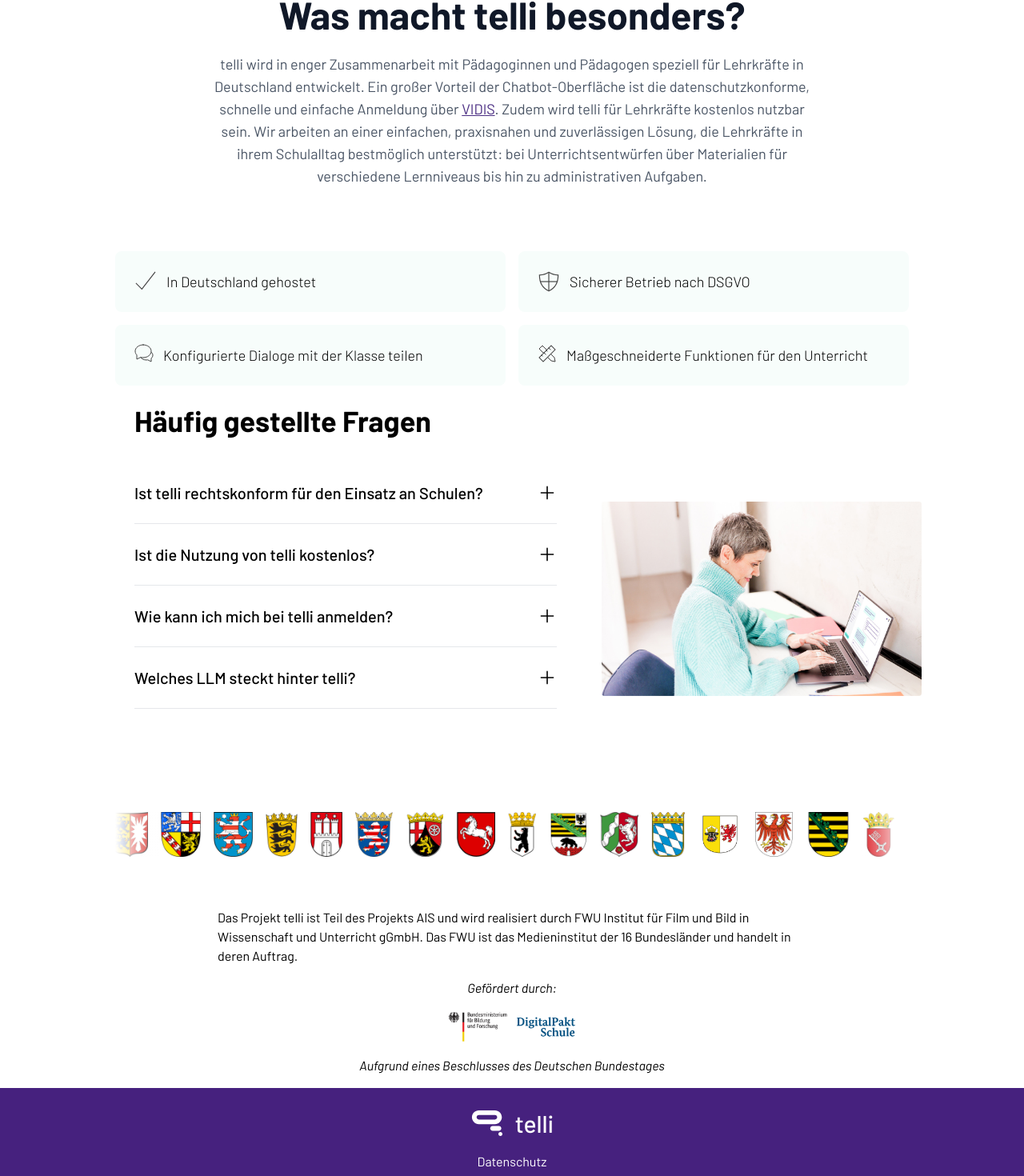
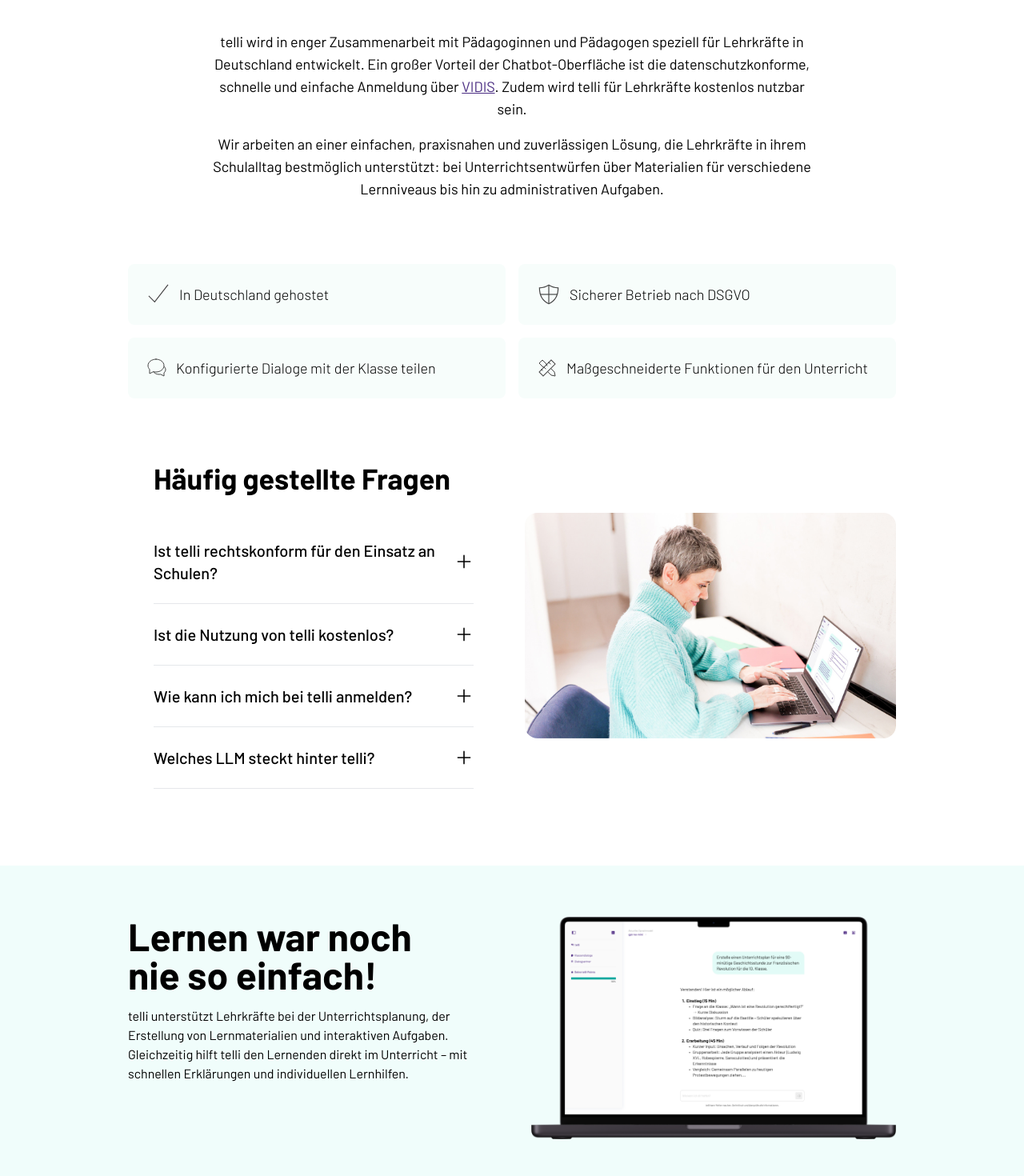
Before and after one commit to FWU-DE/telli-website, a Next.js app: page / in a window 1280 px wide. Shown: the part 1320-2790 px from the top of the page at 80% size. Built offline with nearby package versions, Linux system fonts and the light colour scheme.

Commit message:
feat: adjust layouts again

```diff
--- a/package.json
+++ b/package.json
@@ -24,5 +24,6 @@
     "postcss": "^8",
     "tailwindcss": "^4.0.0",
     "typescript": "^5"
-  }
+  },
+  "packageManager": "pnpm@9.12.3+sha512.cce0f9de9c5a7c95bef944169cc5dfe8741abfb145078c0d508b868056848a87c81e626246cb60967cbd7fd29a6c062ef73ff840d96b3c86c40ac92cf4a813ee"
 }
--- a/src/app/_client_page.tsx
+++ b/src/app/_client_page.tsx
@@ -1,4 +1,5 @@
 "use client";
+
 import Image from "next/image";
 import Accordion from "@/components/accordeon";
 import Carousell from "@/components/carousell";
@@ -23,17 +24,20 @@ export default function App() {
     {
       id: 2,
       title: "Ist die Nutzung von telli kostenlos?",
-      content: "Lorem ipsum dolor sit amet, consectetur adipiscing elit.",
+      content:
+        "Ja, perspektivisch soll telli allen Lehrkräften, Schülerinnen und Schülern in Deutschland kostenlos zur Verfügung stehen. Jedes Bundesland entscheidet individuell, ob und in welchem Umfang telli genutzt werden kann. Sobald telli an Ihrer Schule verfügbar ist, können Sie telli kostenlos nutzen.",
     },
     {
       id: 3,
       title: "Wie kann ich mich bei telli anmelden?",
-      content: "Lorem ipsum dolor sit amet, consectetur adipiscing elit.",
+      content:
+        "Lehrkräfte können sich über VIDIS anmelden und telli datenschutzkonform mit ihren Schülerinnen und Schülern nutzen. Nach dem Login kann die Lehrkraft alle Chatbot-Funktionen sofort nutzen, ohne dass ein zusätzliches Konto nötig ist.",
     },
     {
       id: 4,
       title: "Welches LLM steckt hinter telli?",
-      content: "Lorem ipsum dolor sit amet, consectetur adipiscing elit.",
+      content:
+        "telli ist an verschiedene Large Language Models angebunden, die alle in der EU betrieben werden. Lehrkräfte können wählen, mit welchem Sprachmodell sie arbeiten möchten. Unterschiedliche LLMs zu testen und deren Unterschiede im Antwortverhalten kennenzulernen, fördert das Verständnis für die Vielfalt und die Einsatzmöglichkeiten von KI-Systemen.",
     },
   ];
 
@@ -42,7 +46,7 @@ export default function App() {
       <div className="min-h-screen bg-white">
         <TopBar />
         <main className="">
-          <section className="grid grid-cols-2 max-md:grid-cols-1 items-center gap-8 py-16 container mx-auto px-4">
+          <section className="grid grid-cols-2 max-md:grid-cols-1 items-center gap-8 py-16 container mx-auto px-4 sm:px-8">
             <div className="flex max-w-xl flex-col gap-6">
               <h1 className="text-5xl font-bold text-gray-900">
                 Der KI-Chatbot <br /> für die Schule
@@ -81,7 +85,7 @@ export default function App() {
             className="bg-light-blue w-full overflow-x-auto"
             id="people_cards"
           >
-            <div className="grid grid-cols-1 md:grid-cols-2 lg:grid-cols-3 gap-8 max-w-7xl mx-auto p-6">
+            <div className="grid grid-cols-1 md:grid-cols-2 lg:grid-cols-3 gap-8 max-w-7xl mx-auto py-6 px-4 sm:px-8">
               <ImageCard
                 src="/person 1.jpg"
                 title="Unterricht vorbereiten mit KI"
@@ -99,14 +103,14 @@ export default function App() {
               />
             </div>
           </div>
-          <section className="py-16 text-center flex flex-col items-center justify-center px-4 mx-auto">
+          <section className="py-16 text-center flex flex-col items-center justify-center px-4 sm:px-8 mx-auto gap-4">
             <h2
               id="what_special"
-              className="mb-6 text-5xl font-bold text-gray-900"
+              className="mb-6 text-3xl sm:text-5xl font-bold text-gray-900"
             >
               Was macht telli besonders?
             </h2>
-            <p className="max-w-3xl text-lg text-gray-600">
+            <p className="max-w-3xl text-lg">
               telli wird in enger Zusammenarbeit mit Pädagoginnen und Pädagogen
               speziell für Lehrkräfte in Deutschland entwickelt. Ein großer
               Vorteil der Chatbot-Oberfläche ist die datenschutzkonforme,
@@ -117,22 +121,24 @@ export default function App() {
               >
                 VIDIS
               </a>
-              . Zudem wird telli für Lehrkräfte kostenlos nutzbar sein. Wir
-              arbeiten an einer einfachen, praxisnahen und zuverlässigen Lösung,
-              die Lehrkräfte in ihrem Schulalltag bestmöglich unterstützt: bei
-              Unterrichtsentwürfen über Materialien für verschiedene Lernniveaus
-              bis hin zu administrativen Aufgaben.
+              . Zudem wird telli für Lehrkräfte kostenlos nutzbar sein.
+            </p>
+            <p className="max-w-3xl text-lg">
+              Wir arbeiten an einer einfachen, praxisnahen und zuverlässigen
+              Lösung, die Lehrkräfte in ihrem Schulalltag bestmöglich
+              unterstützt: bei Unterrichtsentwürfen über Materialien für
+              verschiedene Lernniveaus bis hin zu administrativen Aufgaben.
             </p>
           </section>
-          <div className="container mx-auto max-w-5xl p-4">
+          <div className="container mx-auto max-w-5xl p-4 sm:px-8">
             <div className="grid grid-cols-1 md:grid-cols-2 gap-4">
-              <div className="bg-[#f7fdfb] p-6 rounded-lg flex items-start gap-3">
+              <div className="bg-[#f7fdfb] p-6 rounded-lg flex items-center gap-3">
                 <div className="w-7 h-7 shrink-0">
                   <CheckMarkIcon />
                 </div>
                 <h3 className="text-lg font-light">In Deutschland gehostet</h3>
               </div>
-              <div className="bg-[#f7fdfb] p-6 rounded-lg flex items-start gap-3">
+              <div className="bg-[#f7fdfb] p-6 rounded-lg flex items-center gap-3">
                 <div className="w-7 h-7 shrink-0">
                   <ShieldIcon />
                 </div>
@@ -140,15 +146,15 @@ export default function App() {
                   Sicherer Betrieb nach DSGVO
                 </h3>
               </div>
-              <div className="bg-[#f7fdfb] p-6 rounded-lg flex items-start gap-3">
-                <div className="w-6 h-6 shrink-0">
+              <div className="bg-[#f7fdfb] p-6 rounded-lg flex items-center gap-3">
+                <div className="w-6 h-6">
                   <ChatIcon />
                 </div>
                 <h3 className="text-lg font-light">
                   Konfigurierte Dialoge mit der Klasse teilen
                 </h3>
               </div>
-              <div className="bg-[#f7fdfb] p-6 rounded-lg flex items-start gap-3">
+              <div className="bg-[#f7fdfb] p-6 rounded-lg flex items-center gap-3">
                 <div className="w-6 h-6 shrink-0">
                   <RulerIcon />
                 </div>
@@ -157,24 +163,52 @@ export default function App() {
                 </h3>
               </div>
             </div>
-            <div id="faq" className="flex items-start gap-8">
-              <div className="p-6 w-xl min-h-96 shrink-0">
+            <div
+              id="faq"
+              className="grid grid-cols-1 lg:grid-cols-2 gap-8 py-16"
+            >
+              <div className="p-4 sm:px-8">
                 <h1 className="text-4xl font-bold mb-8">
                   Häufig gestellte Fragen
                 </h1>
                 <Accordion items={faqItems} />
               </div>
-              <Image
+              <div className="flex flex-col items-center justify-center">
+                <img
                   src="/ais-telli-mockup-visual.jpeg"
                   alt="AIS telli mockup visual"
-                width={400}
-                height={533}
-                className="rounded-2xl object-contain aspect-3/4 shrink-0"
+                  className="rounded-2xl w-full max-w-3xl"
                 />
               </div>
+            </div>
+          </div>
+          <section className="bg-light-blue w-full overflow-x-auto py-16">
+            <div className="mx-auto max-w-5xl px-4 sm:px-8 grid grid-cols-1 md:grid-cols-2 gap-12">
+              <div className="flex flex-col gap-4">
+                <h2 className="text-5xl font-bold max-w-96">
+                  Lernen war noch nie so einfach!
+                </h2>
+                <p>
+                  telli unterstützt Lehrkräfte bei der Unterrichtsplanung, der
+                  Erstellung von Lernmaterialien und interaktiven Aufgaben.
+                  Gleichzeitig hilft telli den Lernenden direkt im Unterricht –
+                  mit schnellen Erklärungen und individuellen Lernhilfen.
+                </p>
+              </div>
+              <div className="flex flex-col justify-center items-center">
+                <img
+                  src="/telli-laptop-mockup.png"
+                  className="w-fit"
+                  alt="Telli app on a laptop"
+                />
+              </div>
+            </div>
+          </section>
+          <section className="mx-auto max-w-5xl px-4 sm:px-8 py-16">
             <Carousell />
-            <section className="mx-auto px-4 max-w-3xl flex flex-col items-center gap-4 mt-16">
-              <p>
+          </section>
+          <section className="mx-auto px-4 sm:px-8 max-w-3xl flex flex-col items-center gap-6 mb-16">
+            <p className="text-center">
               Das Projekt telli ist Teil des Projekts AIS und wird realisiert
               durch FWU Institut für Film und Bild in Wissenschaft und
               Unterricht gGmbH. Das FWU ist das Medieninstitut der 16
@@ -190,7 +224,6 @@ export default function App() {
             />
             <em>Aufgrund eines Beschlusses des Deutschen Bundestages</em>
           </section>
-          </div>
         </main>
         <Footer />
       </div>
--- a/src/app/layout.tsx
+++ b/src/app/layout.tsx
@@ -18,7 +18,7 @@ export default function RootLayout({
   children: React.ReactNode;
 }>) {
   return (
-    <html lang="en">
+    <html lang="en" className="scroll-smooth">
       <head>
         <link rel="icon" href="/favicon.svg" sizes="any" />
       </head>
--- a/src/components/accordeon.tsx
+++ b/src/components/accordeon.tsx
@@ -20,14 +20,14 @@ export default function Accordion({ items, defaultOpen }: AccordionProps) {
     defaultOpen || null,
   );
   return (
-    <div className="w-full max-w-3xl mx-auto">
+    <div className="w-full">
       {items.map((item) => (
-        <div key={item.id} className="border-b border-gray-200">
+        <div key={item.id} className="border-b border-gray-200 w-full">
           <button
             onClick={() => setOpenId(openId === item.id ? null : item.id)}
-            className="flex justify-between items-center w-full py-6 text-left transition-colors cursor-pointer"
+            className="flex justify-between items-center py-6 w-full text-left transition-colors cursor-pointer"
           >
-            <h3 className="text-xl font-medium">{item.title}</h3>
+            <h3 className="text-xl font-medium break-words">{item.title}</h3>
             <span
               className={`text-2xl leading-none ml-4 transform transition-transform duration-300 ${
                 openId === item.id ? "rotate-180" : "rotate-0"
@@ -42,7 +42,7 @@ export default function Accordion({ items, defaultOpen }: AccordionProps) {
           </button>
           <div
             className={`overflow-hidden transition-all duration-300 ${
-              openId === item.id ? "max-h-40 opacity-100" : "max-h-0 opacity-0"
+              openId === item.id ? "max-h-96 opacity-100" : "max-h-0 opacity-0"
             }`}
           >
             <p className="text-gray-600 py-4">{item.content}</p>
--- a/src/components/carousell.tsx
+++ b/src/components/carousell.tsx
@@ -2,7 +2,7 @@ import { useEffect, useRef } from "react";
 
 const images = Array.from(
   { length: 16 },
-  (_, i) => `/Wappen/land_${i + 1}.png`
+  (_, i) => `/Wappen/land_${i + 1}.png`,
 );
 
 export default function Carousell() {
@@ -11,7 +11,9 @@ export default function Carousell() {
   useEffect(() => {
     const scroll = () => {
       if (scrollRef.current) {
-        scrollRef.current.scrollLeft += 1;
+        const width = scrollRef.current.getBoundingClientRect().width;
+
+        scrollRef.current.scrollLeft += width < 600 ? 30 : 7;
         if (scrollRef.current.scrollLeft >= scrollRef.current.scrollWidth / 2) {
           scrollRef.current.scrollLeft = 0;
         }
@@ -26,7 +28,7 @@ export default function Carousell() {
     <div className="relative w-full overflow-hidden">
       <div
         ref={scrollRef}
-        className="flex gap-4 overflow-x-scroll whitespace-nowrap no-scrollbar"
+        className="flex gap-24 overflow-x-scroll whitespace-nowrap no-scrollbar"
         style={{ scrollBehavior: "smooth" }}
       >
         {images.concat(images).map((src, i) => (
@@ -34,7 +36,7 @@ export default function Carousell() {
             key={i}
             src={src}
             alt={`Land ${(i % 16) + 1}`}
-            className="h-14 w-auto object-cover"
+            className="h-12 w-auto object-cover"
           />
         ))}
       </div>
--- a/src/components/topbar.tsx
+++ b/src/components/topbar.tsx
@@ -8,8 +8,8 @@ export default function TopBar() {
   const [isMenuOpen, setIsMenuOpen] = useState(false);
 
   return (
-    <header className="sticky top-0 z-50 bg-white py-5">
-      <div className="container mx-auto flex items-center justify-between px-4 h-20">
+    <header className="sticky top-0 z-50 bg-white py-3">
+      <div className="container mx-auto flex items-center justify-between px-4 h-16">
         <div className="flex items-center">
           <img src="/telli_logo.svg" alt="Telli Logo" className="h-8" />
         </div>
```
Lines whose indentation alone changed are shown as unchanged.
